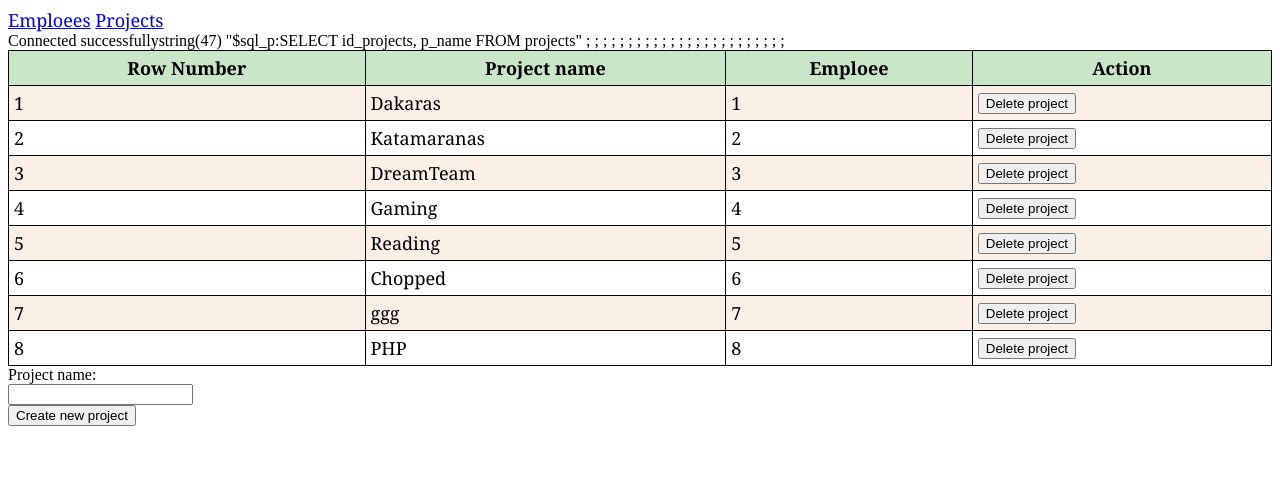
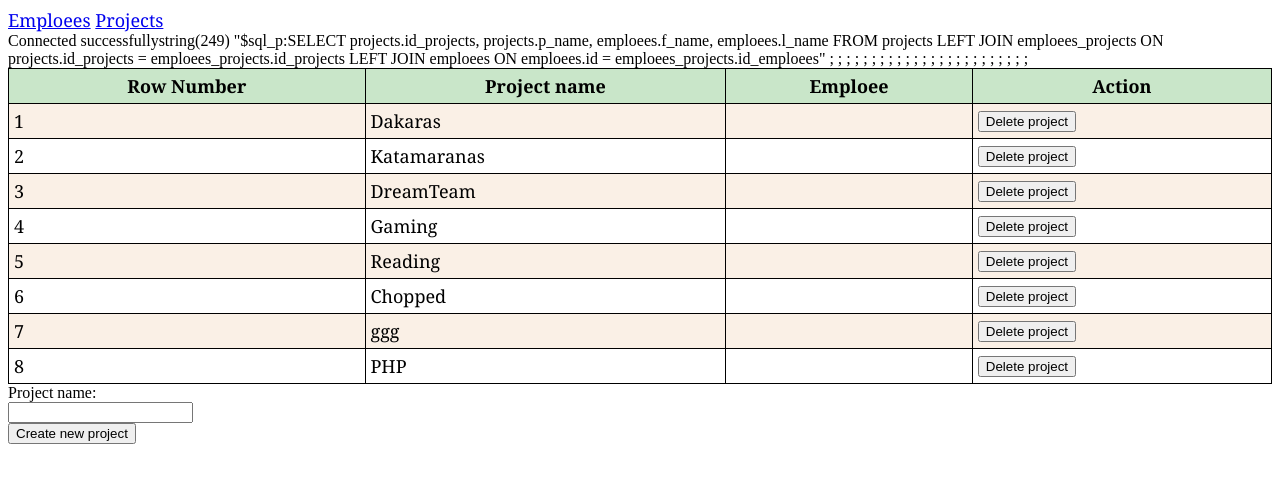
Before and after one commit to sunshinepro/PHP_sprint_2, a PHP site: page /projects.php in a window 1280 px wide. Shown: the top 483 px of the page. Run offline with PHP 8.4, Linux system fonts and the light colour scheme; data comes from the database, SQL or seed files in the repository; tables that the repository leaves empty or names only in its code hold one stand-in row (values such as "Sample post").

Commit message:
last check

```diff
--- a/projects.php
+++ b/projects.php
@@ -29,7 +29,9 @@ if (!$conn_p) {
 else echo "Connected successfully";
 
 
-$sql_p = "SELECT id_projects, p_name FROM projects";
+$sql_p = "SELECT projects.id_projects, projects.p_name, emploees.f_name, emploees.l_name FROM projects
+LEFT JOIN emploees_projects ON projects.id_projects = emploees_projects.id_projects
+LEFT JOIN emploees ON emploees.id = emploees_projects.id_emploees";
 var_dump('$sql_p:' . $sql_p);
 
 
@@ -53,7 +55,7 @@ while($row_p = mysqli_fetch_array($result_p))
     print( '<tr>
      <td>' . $c .'</td>
      <td>' . $row_p['p_name'] . '</td>;
-     <td>' . $row_p['id_projects'] . '</td>;
+     <td>' . $row_p['f_name'] . ' ' . $row_p['l_name'] .'</td>;
      <td>
      ' . '<a href="?action=delete&id_projects=' . $row_p['id_projects'] . '">
      <button onclick="return confirm(\'Delete?\')" >Delete project</button></a>' . '
@@ -67,15 +69,17 @@ echo "</table>";
 
 //Create project
 
-if(isset($_POST['create_proj'])){
+if(isset($_GET['create_proj'])){
+    if ( $_GET['create_proj'] == '') {
+        print 'Name can not be empty. Please enter valid project name!';
+    } else {
     $stmt = $conn_p->prepare("INSERT INTO projects (p_name) VALUES (?)");
     $stmt->bind_param("s", $p_name);
-    $p_name = $_POST['p_name'];
-    // $l_name = $_POST['l_name'];
+    $p_name = $_GET['p_name'];
     $stmt->execute();
     $stmt->close();
-    header('Location: '.$_SERVER['REQUEST_URI']);
-    die;
+    header('Location: '. strtok($_SERVER['REQUEST_URI'], '?'));
+    }
 }
 
  //Delete project logic
@@ -85,11 +89,9 @@ if(isset($_POST['create_proj'])){
      $sql_p = 'DELETE FROM projects WHERE id_projects = ?';
      $stmt = $conn->prepare($sql_p);
      $stmt->bind_param("i", $_GET['id_projects']);
-     $id_projects = $_POST['id_projects'];
-     $_POST['id_projects'] = $row_p['id_projects'];
      $stmt->execute();
      $stmt->close();
-     header('Location: '.$_SERVER['REQUEST_URI']);
+     header('Location: '. strtok($_SERVER['REQUEST_URI'], '?'));
      die;
    }
 mysqli_close($conn_p);
@@ -103,5 +105,3 @@ mysqli_close($conn_p);
     </form>
 <body>
 </html>
-
-<!-- ADD - kodel neveikia cia? -->
```
Also changed, not shown: index.php (+8 -4 lines).
